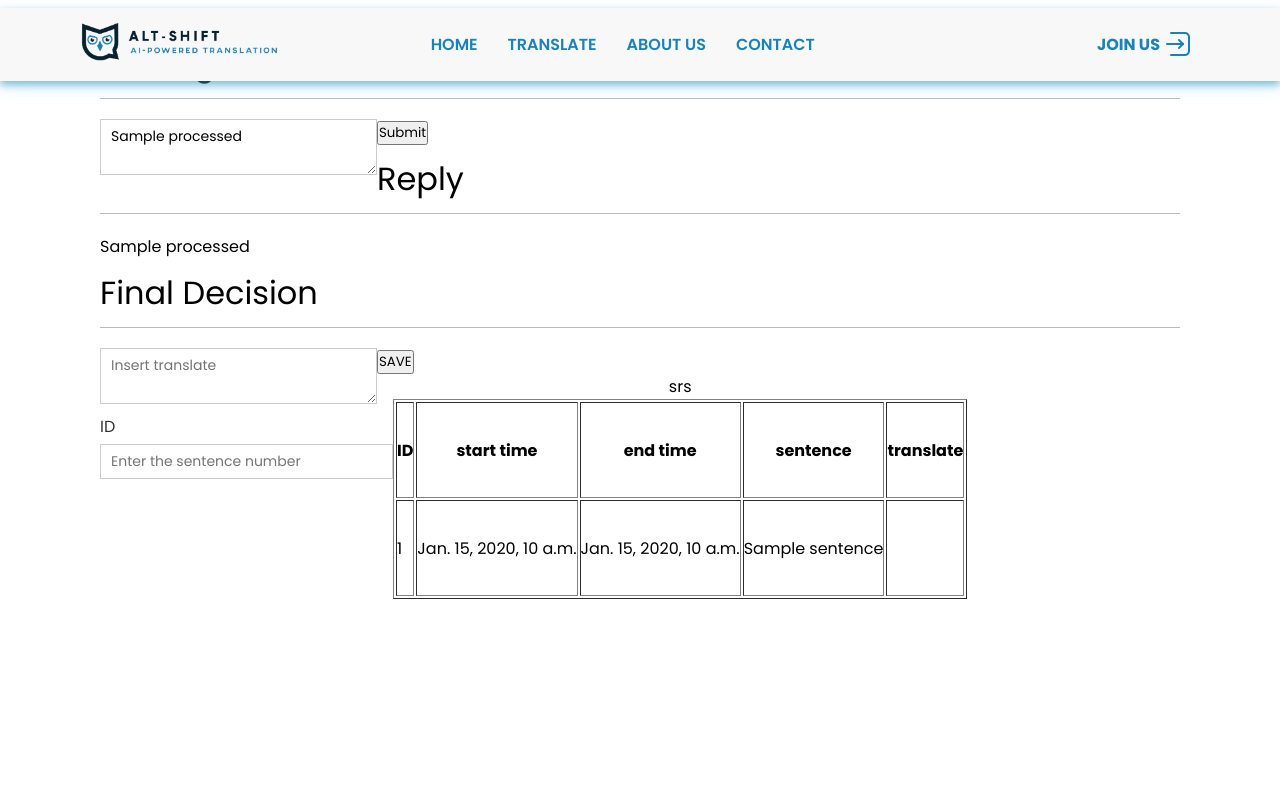
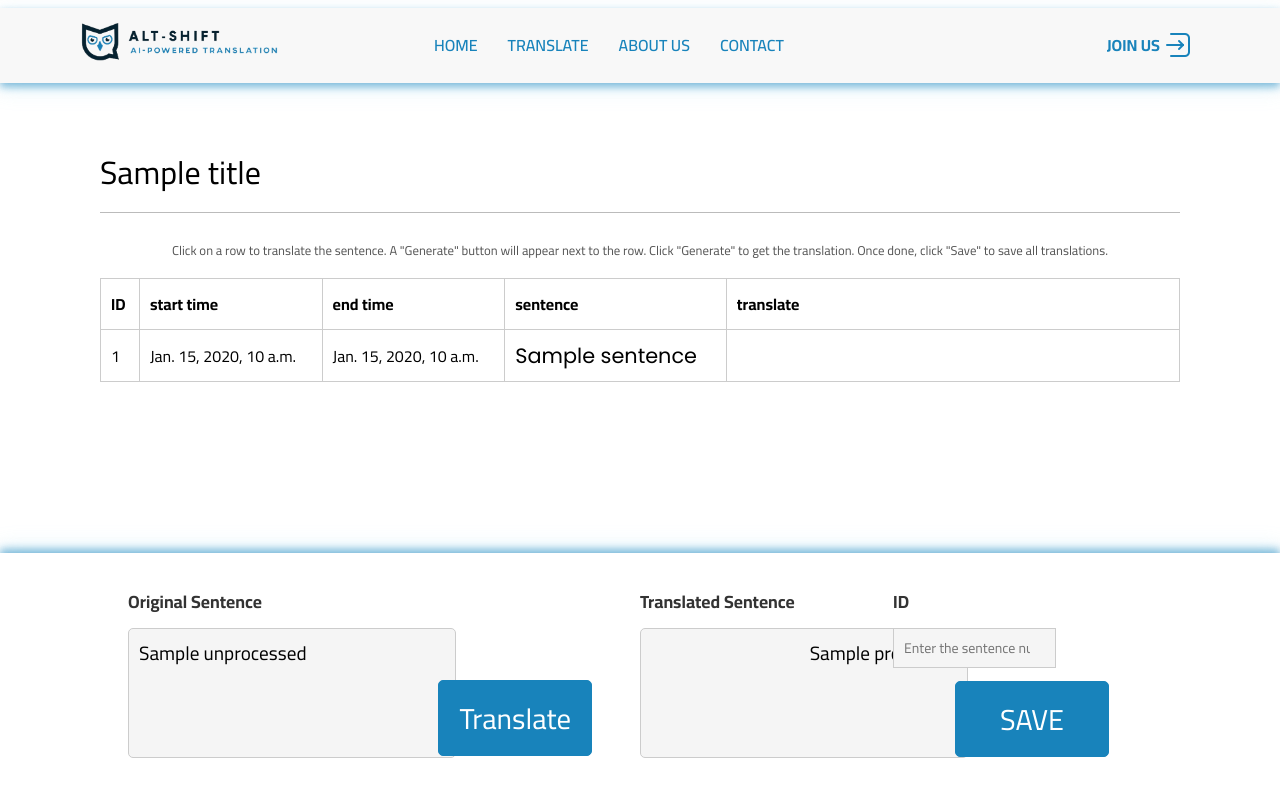
Before and after one commit to Bashar511/Translation-System, a Django app: template backend/templates/details.html in a window 1280 px wide. Run offline with Django 3.2, Linux system fonts and the light colour scheme; the template is opened without the code that fills it: most values are stand-ins (such as "Sample title", 1, 10 or a date in 2020); some libraries are stand-ins or nearby versions.

Commit message:
Details Page updated

```diff
--- a/backend/static/css/style.css
+++ b/backend/static/css/style.css
@@ -1,4 +1,5 @@
 @import url('https://fonts.googleapis.com/css2?family=Poppins:ital,wght@0,100;0,200;0,300;0,400;0,500;0,600;0,700;0,800;0,900;1,100;1,200;1,300;1,400;1,500;1,600;1,700;1,800;1,900&display=swap');
+@import url('https://fonts.googleapis.com/css2?family=Cairo:wght@200..1000&family=Poppins:ital,wght@0,100;0,200;0,300;0,400;0,500;0,600;0,700;0,800;0,900;1,100;1,200;1,300;1,400;1,500;1,600;1,700;1,800;1,900&family=Rubik:ital,wght@0,300..900;1,300..900&display=swap');
 
 :root {
     --primaryColor: #1883BB;
@@ -12,7 +13,11 @@
     margin: 0;
     padding: 0;
     box-sizing: border-box;
-    font-family:Poppins, sans-serif;
+    /* font-family:Poppins, sans-serif; */
+    font-family: "Cairo", sans-serif;
+    -webkit-transition: all .3s ease-in-out;
+    -ms-transition: all .3s ease-in-out;
+    transition: all .3s ease-in-out;
 }
 a {
   text-decoration: none;
--- a/backend/templates/details.html
+++ b/backend/templates/details.html
@@ -1,60 +1,207 @@
 {% extends "base.html" %}
-{% block title %} test {% endblock %}
+{% block title %} ALT-SHIFT | PROJECT DETAILS {% endblock %}
 {% block content %}
-{% comment %} {{ context }} {% endcomment %}
+<div class="det">
+  <h1>{{ title }}</h1>
 <div class="container">
+
   <div class="wrapper">
-    <h1>Testing Form</h1>
+    <form action="" method="post" class="form-eng">
+      {% csrf_token %}
+      <label for="txt-input" class="form-label"> Original Sentence </label>
+      <textarea name="text_field" id="txt-input" class="txt-input" placeholder="Insert text to translate">{{ unprocessed }}</textarea>
+      <button type="submit" class="btn-form" id="btn-form">Translate</button>
+    </form>
+    {% comment %} <p></p> {% endcomment %}
+  </div>
+
+  <div class="wrapper">
     <form action="" method="post" class="form">
       {% csrf_token %}
-      <textarea name="text_field" id="txt-input" class="txt-input" placeholder="Insert text to translate">{{ processed }}</textarea>
-      <button type="submit" id="btn" class="btn">Submit</button>
-    </form>
-  </div>
-  <div class="wrapper">
-    <h1>Reply</h1>
-    <div class="replyy" id="replyy">
-      <p>{{ processed }}</p>
-    </div>
-  </div>
-  <div class="wrapper">
-    <h1>Final Decision</h1>
-    <form action="" method="post" class="form">
-      {% csrf_token %}
-      <textarea name="final_decision" id="txt-input" class="txt-input" placeholder="Insert translate"></textarea>
-      <label for="number">ID</label>
-      <input type="number" id="number" name="number" step="1" min="1" placeholder="Enter the sentence number" required>
-      <button type="submit" id="btn" class="btn">SAVE</button>
+      <label for="txt-input" class="form-label"> Translated Sentence </label>
+      <textarea name="final_decision" id="txt-output" class="txt-input" placeholder="Insert translate">{{ processed }}</textarea>
+      <div id="idDiv">
+        <label for="number" class="form-label">ID</label>
+        <input type="number" id="number" name="number" step="1" min="1" placeholder="Enter the sentence number" required>
+      </div>
+      <button type="submit" id="saveBtn" class="btn-form" >SAVE</button>
     </form>
   </div>
 </div>
-<table border="1" cellpadding="20" style="height: 200px;">
-  <caption>srs</caption>
-  <tr>
+<table border="1" cellpadding="20" >
+  <caption>
+    <div class="table-caption">
+      <p class="instructions">
+        Click on a row to translate the sentence. A "Generate" button will
+        appear next to the row. Click "Generate" to get the translation.
+        Once done, click "Save" to save all translations.
+      </p>
+    </div>
+  </caption>
+  <thead>
+    <tr>
     <th>ID</th>
     <th>start time</th>
     <th>end time</th>
     <th>sentence</th>
     <th>translate</th>
   </tr>
+</thead>
+<tbody>
+
   {% for key, value in fileEN.items %}
   <tr>
     <td>{{ value.ID }}</td>
     <td>{{ value.start_time }}</td>
     <td>{{ value.end_time }}</td>
-    <td onclick="copyToTextarea('{{ value.sentence }}')">{{ value.sentence }}</td>
-    <td id="i">
+    <td onclick="copyToTextarea('{{ value.sentence }}')" id="tra">{{ value.sentence }}</td>
+    <td id="i" style="width:42%">
       {% for key1, value1 in fileAR.items %}
           {% if key == key1 %}
-          <textarea name="t" id="t">{{ value1.sentence }}</textarea>
+          <textarea name="t" class="translated-input" id="t">{{ value1.sentence }}</textarea>
           {% endif %}
         {% endfor %}
 
     </td>
   </tr>
+
   {% endfor %}
+</tbody>
+
 </table>
+</div>
+<style>
+  @import url('https://fonts.googleapis.com/css2?family=Cairo:wght@200..1000&family=Poppins:ital,wght@0,100;0,200;0,300;0,400;0,500;0,600;0,700;0,800;0,900;1,100;1,200;1,300;1,400;1,500;1,600;1,700;1,800;1,900&family=Rubik:ital,wght@0,300..900;1,300..900&display=swap');
 
+  .container {
+    background:#fff;
+display:flex;
+justify-content:space-between;
+flex 1;
+position:fixed;
+bottom:0;
+left:0;
+right:0;
+box-shadow: 0 -4px 8px 0 #1882bb86, 0 -6px 20px 0 rgba(147, 217, 243, 0.219);
+padding:2rem 8rem;
+
+  }
+  .wrapper {
+    width:50%;
+    display: flex;
+    align-items: center;
+    align-content: center;
+    justify-content: flex-start;
+    position:relative;
+  }
+  form{
+    width: 80%;
+
+  }
+
+  #txt-input ,#txt-output{
+      width: 80%;
+      height: 130px;
+      resize: none;
+      font-size:1.2em;
+      background: inherit;
+      border-radius:5px;
+      background:#f5f5f5
+
+  }
+  #txt-output, #tra,#t{
+    direction:rtl ;
+    font-family: "Cairo", sans-serif
+  }
+  #tra{
+    font-size: 1.3em;
+    font-family:Poppins, sans-serif;
+
+  }
+  #t{ font-size: 1.3em;}
+  .btn-form{
+    width: 30%;
+    color: white;
+    padding: 10px 20px;
+    border: none;
+    background-color: #1883bb;
+    border: 1px solid #1883bb;
+    cursor: pointer;
+    border-radius: 5px;
+    font-size: 1.8em;
+    text-align: center;
+
+  }
+  #number {
+    background:#f5f5f5;
+  }
+  #btn-form{
+    position:absolute;
+    right: 3rem;
+    bottom: 0.4em;
+  }
+  #saveBtn{
+    position:absolute;
+    right: 2.7rem;
+    bottom: .7rem;
+  }
+  #idDiv{
+    position: absolute;
+    right: 6rem;
+    top: 0;
+  }
+
+  label {
+    font-weight:bold;
+    font-size:1.1rem;
+    margin-bottom:10px
+
+  }
+
+
+
+
+  .det{
+    margin: 7rem auto;
+
+  }
+  table {
+    width: 100%;
+    border-collapse: collapse;
+    border: 1px solid #ccc;
+  }
+
+  th,
+  td {
+    border: 1px solid #ccc;
+    padding: 10px;
+    text-align: left;
+
+
+  }
+  tbody tr:nth-child(even) {
+    background-color: #f5f5f5;
+  }
+  .translated-input:focus {border:none; outline: none;}
+  .translated-input {
+    width: 100%;
+    height: 50px;
+    resize: none;
+    border: none;
+    background: inherit;
+  }
+
+  .table-caption {
+    text-align: center;
+  }
+  .instructions {
+    font-size: 0.8em;
+    color: #555;
+    margin-top: 5px;
+    margin-bottom: 1rem;
+  }
+
+</style>
 <script>
   function copyToTextarea(text) {
     var textarea1 = document.getElementById('txt-input');
--- a/backend/translationSite/views.py
+++ b/backend/translationSite/views.py
@@ -73,6 +73,7 @@ class PostUpdateView(UpdateView):
 
 def details(request,x):
     project = get_object_or_404(Project,pk=x)
+    title=project.title
     fileEN=project.fileEN
     fileAR=project.fileAR
     processed_fileEN =parse_srt(fileEN.path)
@@ -104,8 +105,12 @@ def details(request,x):
             text = request.POST['text_field']
         except MultiValueDictKeyError:
             text = ''
+
         processed_text = bart_en2ar(text)
+
+
         context = {
+            'title':title,
             'unprocessed' : text,
             'processed' : processed_text,
             'fileEN' : processed_fileEN,
@@ -117,6 +122,7 @@ def details(request,x):
         create_srt(processed_fileAR_after, fileAR.path)
     else:
         context = {
+            'title':title,
             'unprocessed' : '',
             'processed' : '',
             'fileEN' : processed_fileEN,
```
